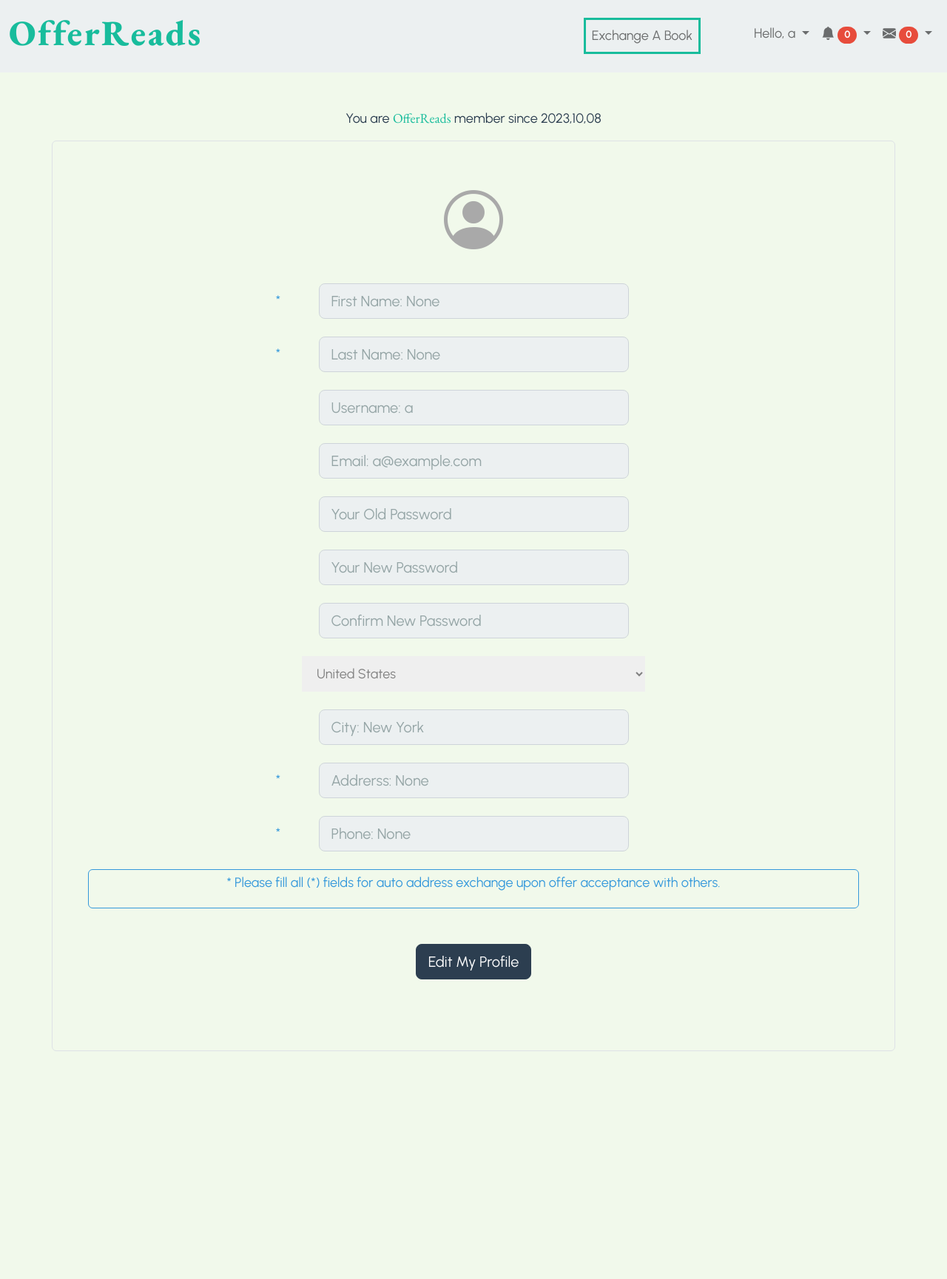
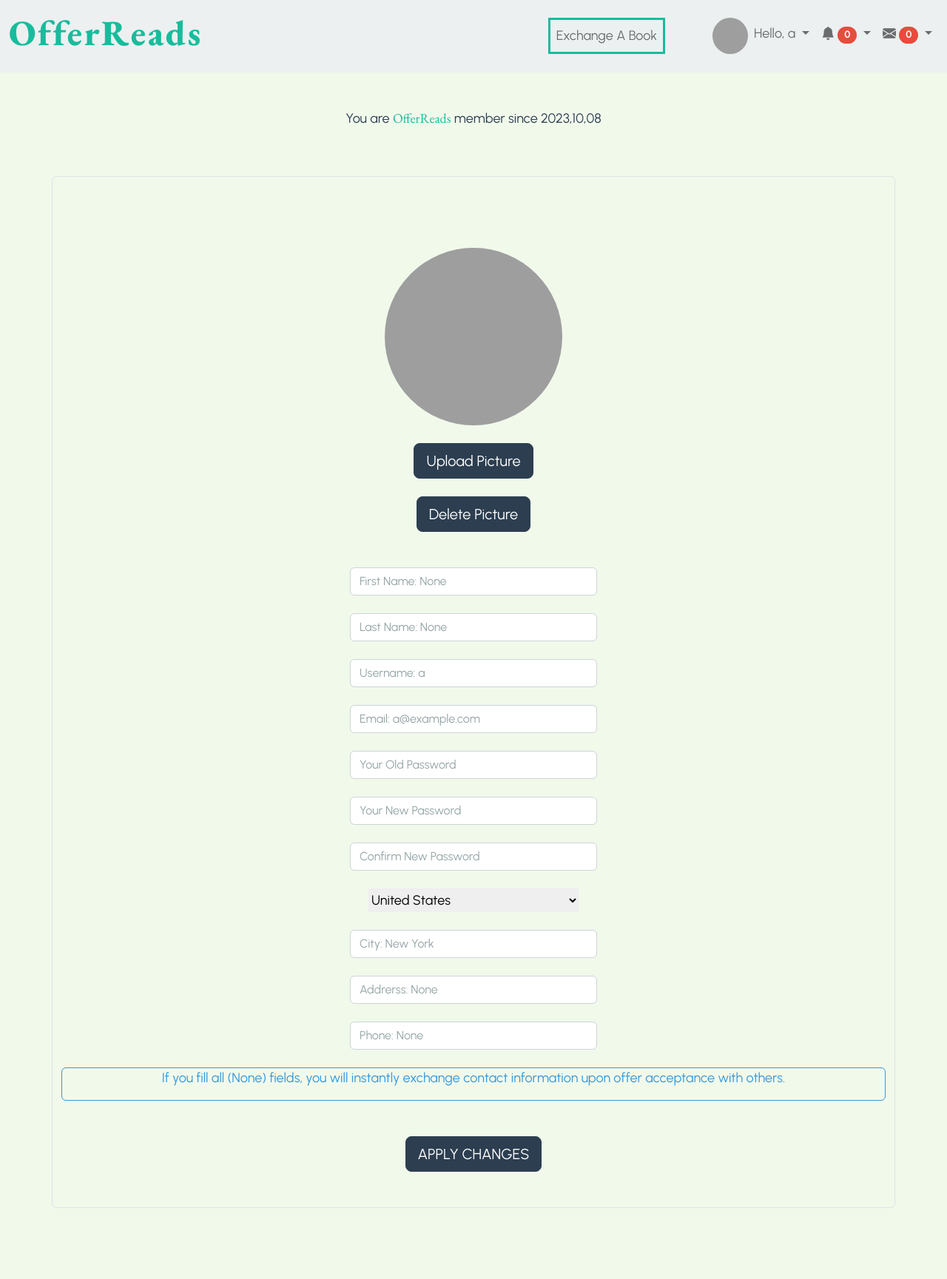
Before and after one commit to levent-86/OfferReads, a Flask app: page /myprofile in a window 1280 px wide. Shown: the whole page at 74% size. Before the commit the page ends 1421 px from the top, so only its background shows below. Run offline with Flask 3, Linux system fonts and the light colour scheme; a user stored in the database is signed in; some libraries are stand-ins or nearby versions; grey boxes are pictures that could not be loaded.

Commit message:
profile picture add/remove feature activated on myprofile.html

```diff
--- a/app.py
+++ b/app.py
@@ -1,9 +1,12 @@
+import os
 from cs50 import SQL
 from flask import Flask, flash, redirect, render_template, request, session
 from flask_session import Session
 from werkzeug.security import check_password_hash, generate_password_hash
+from werkzeug.utils import secure_filename
 
-from helpers import countries, login_required, login_not_required, greet_user
+from helpers import countries, login_required, login_not_required, greet_user, allowed_file, profile_picture
+
 
 # Configure application
 app = Flask(__name__)
@@ -26,6 +29,79 @@ app.config["TEMPLATES_AUTO_RELOAD"] = True
 @app.route("/")
 def index():
     return render_template("index.html", greet=greet_user())
+
+
+
+@app.route("/login", methods=["GET", "POST"])
+@login_not_required
+def login():
+    # User log in
+
+    # Collect user's inputs
+    user_username = request.form.get("username")
+    user_password = request.form.get("password")
+
+    # Query the all usernames in database for username
+    users = db.execute("SELECT * FROM users WHERE username = ?;", user_username)
+
+    if request.method == "POST":
+
+        # Ensure if username field filled
+        if len(user_username) < 1:
+            flash("Please insert your username.")
+            return redirect("/login")
+
+        # Ensure if password field filled
+        if len(user_password) < 1:
+            flash("Please insert your password.")
+            return redirect("/login")
+
+        # Ensure username exists and password is correct
+        if len(users) < 1 or not check_password_hash(users[0]["hash"], user_password):
+            flash("The username and/or password you entered is incorrect.")
+            return redirect("/login")
+
+        # Clear all users
+        session.clear()
+
+        # Remember which user has logged in
+        session["user_id"] = users[0]["id"]
+
+        # Create a directory for user's profile picture and books pictures if it's not exists
+        # https://docs.python.org/3/library/os.html
+        """ try:
+            os.makedirs(f"static/pictures/{session['user_id']}/pp")
+        except FileExistsError:
+            pass
+        try:
+            os.makedirs(f"static/pictures/{session['user_id']}/bp")
+        except FileExistsError:
+            pass """
+        if not os.path.exists(f"static/pictures/{session['user_id']}/bp"):
+            os.makedirs(f"static/pictures/{session['user_id']}/bp")
+        elif not os.path.exists(f"static/pictures/{session['user_id']}/pp"):
+            os.makedirs(f"static/pictures/{session['user_id']}/pp")
+
+        # Flash the success
+        flash("Successfully logged in.")
+
+        # Redirect user to home page
+        return redirect("/")
+
+    else:
+        return render_template("login.html")
+
+
+
+@app.route("/logout")
+def logout():
+    # User log out
+
+    # Clear all users
+    session.clear()
+
+    # Redirect user to index.html page
+    return redirect("/")
 
 
 
@@ -122,64 +198,6 @@ def register():
 
 
 
-@app.route("/login", methods=["GET", "POST"])
-@login_not_required
-def login():
-    # User log in
-
-    # Collect user's inputs
-    user_username = request.form.get("username")
-    user_password = request.form.get("password")
-
-    # Query the all usernames in database for username
-    users = db.execute("SELECT * FROM users WHERE username = ?;", user_username)
-
-    if request.method == "POST":
-
-        # Ensure if username field filled
-        if len(user_username) < 1:
-            flash("Please insert your username.")
-            return redirect("/login")
-
-        # Ensure if password field filled
-        if len(user_password) < 1:
-            flash("Please insert your password.")
-            return redirect("/login")
-
-        # Ensure username exists and password is correct
-        if len(users) < 1 or not check_password_hash(users[0]["hash"], user_password):
-            flash("The username and/or password you entered is incorrect.")
-            return redirect("/login")
-
-        # Clear all users
-        session.clear()
-
-        # Remember which user has logged in
-        session["user_id"] = users[0]["id"]
-
-        # Flash the success
-        flash("Successfully logged in.")
-
-        # Redirect user to home page
-        return redirect("/")
-
-    else:
-        return render_template("login.html")
-
-
-
-@app.route("/logout")
-def logout():
-    # User log out
-
-    # Clear all users
-    session.clear()
-
-    # Redirect user to index.html page
-    return redirect("/")
-
-
-
 @app.route("/myprofile", methods=["GET", "POST"])
 @login_required
 def myprofile():
@@ -257,7 +275,7 @@ def myprofile():
 
 
         # Save the new country if user inputs
-        if input_country:
+        if input_country != country:
         # Ensure if user choose the correct country
             if input_country not in countries():
                 flash("Please choose a country in the list.")
@@ -298,16 +316,65 @@ def myprofile():
         if address != None:
             address = address.title()
 
-        """ delete_values = {
-            "fname": fname,
-            "lname": lname,
-            "address": address,
-            "phone": phone
-        }
+        return render_template("myprofile.html", greet=greet_user(), date=date, fname=fname, lname=lname, username=uname, email=email, user_country=country, countries=countries(), city=city, address=address, phone=phone)
 
-        delete_button_names = ["First Name", "Last Name", "City", "Address", "Phone"] """
 
-        return render_template("myprofile.html", greet=greet_user(), date=date, fname=fname, lname=lname, username=uname, email=email, user_country=country, countries=countries(), city=city, address=address, phone=phone)
+
+
+@app.route('/pp', methods=['GET', 'POST'])
+@login_required
+def upload_profile_picture():
+
+    if request.method == 'POST':
+
+        # Collect the image file to a variable
+        img = request.files['image']
+
+        # Collect the user's image from the database to a variable
+        data_img = db.execute("SELECT picture FROM users;")[0]["picture"]
+
+        # Ensure if input is not empty
+        if img.filename == '':
+            flash("You didn't select your profile picture.")
+            return redirect("/myprofile")
+
+        # Ensure if input file format is right
+        if allowed_file(img.filename) == False:
+            flash("Only .jpg, .jpeg, .png and .gif file formats allowed.")
+            return redirect("/myprofile")
+
+        # Save the image file only input requirements are satisfied
+        if img.filename != '' and allowed_file(img.filename) == True:
+
+            # Determine the image saving path
+            upload_path = f'{os.getcwd()}/static/pictures/{session["user_id"]}/pp'
+
+            # Rename the input image file
+            img.filename = f"1.{img.filename.rsplit('.', 1)[1].lower()}"
+
+            # Senitize the file name to save
+            secure = secure_filename(img.filename)
+
+            # Save image in directory and database if doesn't exists
+            if data_img == None:
+                img.save(os.path.join(upload_path, secure))
+                db.execute("UPDATE users SET picture = ? WHERE id = ?;", secure, session["user_id"])
+                flash("Your profile picture successfully added.")
+                return redirect("/myprofile")
+
+            # Remove the previous image and save new image in directory and database
+            else:
+                os.remove(os.path.join(upload_path, data_img))
+                img.save(os.path.join(upload_path, secure))
+                db.execute("UPDATE users SET picture = ? WHERE id = ?;", secure, session["user_id"])
+                flash("Your profile picture successfully updated.")
+                return redirect("/myprofile")
+
+        flash("Something went wrong. Please try again.")
+        return redirect("/myprofile")
+
+
+    return redirect("/myprofile")
 
 
 
@@ -319,21 +386,7 @@ def delete_myprofile():
     d_lname = request.form.get("lname")
     d_address = request.form.get("address")
     d_phone = request.form.get("phone")
-
-    # Take the data from database
-    database = db.execute("SELECT * FROM users WHERE id = ?;", session["user_id"])
-    fname = database[0]["fname"]
-    lname = database[0]["lname"]
-    address = database[0]["address"]
-    phone = database[0]["phone"]
-
-    # Return string if there's no information in the database
-    """ if fname != None:
-        fname = fname.title()
-    if lname != None:
-        lname = lname.title()
-    if address != None:
-        address = address.title() """
+    d_picture = db.execute("SELECT picture FROM users WHERE id = ?;", session["user_id"])[0]["picture"]
 
     if d_fname != None:
         db.execute("UPDATE users SET fname = NULL WHERE id = ?;", session["user_id"])
@@ -351,9 +404,17 @@ def delete_myprofile():
         db.execute("UPDATE users SET phone = NULL WHERE id = ?;", session["user_id"])
         flash("Your phone successfully deleted.")
         return redirect("/myprofile")
+    if d_picture != None:
+        # Determine the image saving path
+        path = f'{os.getcwd()}/static/pictures/{session["user_id"]}/pp/{d_picture}'
+        os.remove(path)
+        db.execute("UPDATE users SET picture = NULL WHERE id = ?;", session["user_id"])
+        flash("Your profile picture successfully deleted.")
+        return redirect("/myprofile")
     else:
         flash("Something went wrong. Please try again.")
         return redirect("/myprofile")
+
 
 
 
--- a/static/script.js
+++ /dev/null
@@ -1,13 +0,0 @@
-// myprofile.html section
-const btn = document.querySelector(".mp-show");
-const edit = document.querySelector(".mp-hidden");
-
-btn.addEventListener("click", () => {
-    const disabled = document.querySelectorAll(".mp-disabled");
-    for (let i = 0; i < disabled.length; i++) {
-        disabled[i].disabled = false;
-    }
-    btn.classList.add("mp-hidden");
-    btn.classList.remove("mp-show");
-    edit.classList.remove("mp-hidden");
-})
--- a/static/style.css
+++ b/static/style.css
@@ -70,16 +70,25 @@ input[placeholder="Search"] {
     margin: 0 1rem;
 }
 
+/* Register */
+.reg-select:not(.form-select-md), .mp-select:not(.form-select-md) {
+    width: 23rem;
+    padding-left: 1rem;
+    font-size: large;
+    height: 3rem;
+}
+
 /* My Profile */
+.profile-picture {
+    width: 15rem;
+    height: 15rem;
+    object-fit: cover;
+    cursor: pointer;
+}
 .bi-person-circle, .bi-book-fill {
     color: darkgray;
-    font-size: 5rem;
-}
-.mp-hidden {
-    display: none;
-}
-.myp-show {
-    display: block;
+    font-size: 15rem;
+    cursor: pointer;
 }
 input[type="file"] {
     display: none;
@@ -89,12 +98,6 @@ input[type="file"] {
 }
 .mp-deletep {
     margin-top: 5rem;
-}
-select:not(.form-select-md) {
-    width: 29rem;
-    padding-left: 1rem;
-    font-size: large;
-    height: 3rem;
 }
 .mp-nullable-container {
     display: flex;
@@ -120,3 +123,6 @@ select:not(.form-select-md) {
     justify-content: center;
     align-items: center;
 }
+.bi-book-fill {
+    cursor: pointer;
+}
--- a/templates/layout.html
+++ b/templates/layout.html
@@ -28,7 +28,10 @@
                         <a class="nav-link border border-3 border-success" href="/exchange">Exchange A Book</a>
                     </li>
                     {% if session["user_id"] %}
-                        <li class="nav-item dropdown">
+                        <li class="nav-item dropdown d-flex no-wrap">
+                            {% if picture != None %}
+                                <img src="../static/pictures/{{ session['user_id'] }}/pp/{{ picture }}" style="width: 3rem;" class="mini-profile-picture rounded-circle">
+                            {% endif %}
                             <a class="nav-link dropdown-toggle" href="#" id="navbarDropdown" role="button" data-bs-toggle="dropdown" aria-expanded="false">
                                 Hello, {{ greet }}
                             </a>
@@ -101,7 +104,5 @@
     <footer>
 
     </footer>
-
-    <script src="../static/script.js"></script>
 </body>
 </html>
--- a/templates/login.html
+++ b/templates/login.html
@@ -7,10 +7,10 @@
 {% block main %}
     <form action="/login" method="post">
         <div class="mb-4">
-            <input size="35" autocomplete="off" autofocus class="form-control form-control-lg mx-auto w-auto" id="username" name="username" placeholder="Username" type="text">
+            <input size="35" autocomplete="off" autofocus class="form-control form-control-md mx-auto w-auto" id="username" name="username" placeholder="Username" type="text">
         </div>
         <div class="mb-4">
-            <input size="35" class="form-control form-control-lg mx-auto w-auto" id="password" name="password" placeholder="Password" type="password">
+            <input size="35" autocomplete="off" class="form-control form-control-md mx-auto w-auto" id="password" name="password" placeholder="Password" type="password">
         </div>
         <button class="btn btn-primary" type="submit">Log In</button>
     </form>
--- a/templates/myprofile.html
+++ b/templates/myprofile.html
@@ -6,68 +6,88 @@
 
 {% block main %}
     <p class="text-primary">You are <a class="brand-name" href="/"><span class="mp-text"><span class="brand-name">Offer</span>Reads</span></a> member since {{ date }}</p>
-    <div class="mb-5 p-5 border rounded border-primary-subtle container-md">
+    <div class="mb-5 mt-5 border rounded border-primary-subtle container-md d-inline-flex flex-sm-column flex-wrap justify-content-center">
+        <form action="/pp" method="post" enctype="multipart/form-data" class="d-inline-flex flex-sm-column flex-wrap justify-content-center align-items-center mt-5">
+            <label for="image" class="mp-label">
+                {% if picture == None %}
+                    <i class="bi bi-person-circle "></i>
+                {% else %}
+                    <img src="../static/pictures/{{ session['user_id'] }}/pp/{{ picture }}" class="profile-picture rounded-circle mt-5 mb-4" alt="Profile Picture">
+                {% endif %}
+            </label>
+            <input type="file" name="image" id="image" class="form-control mx-auto w-auto">
+            <button type="submit" class="btn btn-primary btn-lg mb-4" style="width: fit-content;">Upload Picture</button>
+        </form>
+        {% if picture != None %}
+            <form action="/delete" method="post">
+                <input name="picture" value="{{ picture }}" hidden>
+                <button type="submit" class="btn btn-primary mb-5 btn-lg" style="width: fit-content;">Delete Picture</button>
+            </form>
+        {% endif %}
         <form action="/myprofile" method="post">
             <div class="mb-4">
-                <!-- https://stackoverflow.com/a/25825731 -->
-                <label for="profilepic" class="mp-label"><i class="bi bi-person-circle"></i></label>
-                <input type="file" name="profilepic" id="profilepic" class="form-control mx-auto w-auto mp-disabled" disabled="disabled">
-            </div>
-            <div class="mb-4 mp-nullable-container">
-                <input size="35" class="form-control form-control-lg mx-auto w-auto mp-disabled" id="fname" name="fname" placeholder="First Name: {{ fname }}" type="text" disabled="disabled"><span class="text-info">*</span>
-            </div>
-            <div class="mb-4 mp-nullable-container">
-                <input size="35" class="form-control form-control-lg mx-auto w-auto mp-disabled" id="lname" name="lname" placeholder="Last Name: {{ lname }}" type="text" disabled="disabled"><span class="text-info">*</span>
+                <input size="35" class="form-control form-control-md mx-auto w-auto mp-disabled" id="fname" name="fname" placeholder="First Name: {{ fname }}" type="text">
             </div>
             <div class="mb-4">
-                <input size="35" autocomplete="off" autofocus class="form-control form-control-lg mx-auto w-auto mp-disabled" id="username" name="username" placeholder="Username: {{ username }}" type="text" disabled="disabled">
+                <input size="35" class="form-control form-control-md mx-auto w-auto mp-disabled" id="lname" name="lname" placeholder="Last Name: {{ lname }}" type="text">
             </div>
             <div class="mb-4">
-                <input size="35" autocomplete="off" class="form-control form-control-lg mx-auto w-auto mp-disabled" id="email" name="email" placeholder="Email: {{ email }}" type="email" disabled="disabled">
+                <input size="35" autocomplete="off" class="form-control form-control-md mx-auto w-auto mp-disabled" id="username" name="username" placeholder="Username: {{ username }}" type="text">
             </div>
             <div class="mb-4">
-                <input size="35" class="form-control form-control-lg mx-auto w-auto mp-disabled" name="password" placeholder="Your Old Password" type="password" disabled="disabled">
+                <input size="35" autocomplete="off" class="form-control form-control-md mx-auto w-auto mp-disabled" id="email" name="email" placeholder="Email: {{ email }}" type="email">
             </div>
             <div class="mb-4">
-                <input size="35" class="form-control form-control-lg mx-auto w-auto mp-disabled" name="newpass" placeholder="Your New Password" type="password" disabled="disabled">
+                <input size="35" class="form-control form-control-md mx-auto w-auto mp-disabled" name="password" placeholder="Your Old Password" type="password">
             </div>
             <div class="mb-4">
-                <input size="35" class="form-control form-control-lg mx-auto w-auto mp-disabled" name="confirmpass" placeholder="Confirm New Password" type="password" disabled="disabled">
+                <input size="35" class="form-control form-control-md mx-auto w-auto mp-disabled" name="newpass" placeholder="Your New Password" type="password">
             </div>
             <div class="mb-4">
-                <select class="mp-disabled" name="countries" disabled="disabled">
-                    <option selected disabled hidden>{{ user_country }}</option>
+                <input size="35" class="form-control form-control-md mx-auto w-auto mp-disabled" name="confirmpass" placeholder="Confirm New Password" type="password">
+            </div>
+            <div class="mb-4">
+                <select class="mp-disabled" name="countries">
+                    <option selected hidden>{{ user_country }}</option>
                     {% for country in countries %}
                         <option value="{{ country }}">{{ country }}</option>
                     {% endfor %}
                 </select>
             </div>
             <div class="mb-4">
-                <input size="35" autocomplete="off" class="form-control form-control-lg mx-auto w-auto mp-disabled" id="city" name="city" placeholder="City: {{ city }}" type="text" disabled="disabled">
+                <input size="35" autocomplete="off" class="form-control form-control-md mx-auto w-auto mp-disabled" id="city" name="city" placeholder="City: {{ city }}" type="text">
             </div>
-            <div class="mb-4 mp-nullable-container">
-                <input size="35" autocomplete="off" class="form-control form-control-lg mx-auto w-auto mp-disabled" id="address" name="address" placeholder="Addrerss: {{ address }}" type="text" disabled="disabled"><span class="text-info">*</span>
+            <div class="mb-4">
+                <input size="35" autocomplete="off" class="form-control form-control-md mx-auto w-auto mp-disabled" id="address" name="address" placeholder="Addrerss: {{ address }}" type="text">
             </div>
-            <div class="mb-4 mp-nullable-container">
-                <input size="35" autocomplete="off" class="form-control form-control-lg mx-auto w-auto mp-disabled" id="phone" name="phone" placeholder="Phone: {{ phone }}" type="tel" disabled="disabled"><span class="text-info">*</span>
+            <div class="mb-4">
+                <input size="35" autocomplete="off" class="form-control form-control-md mx-auto w-auto mp-disabled" id="phone" name="phone" placeholder="Phone: {{ phone }}" type="tel">
             </div>
-
-            <div class="container-md p-1 border rounded border-info mb-5">
-                <p  class="text-info">* Please fill all (*) fields for auto address exchange upon offer acceptance with others.</p>
-            </div>
+            {% if fname == None or lname == None or address == None or phone == None %}
+                <div class="container-md border rounded border-info mb-5">
+                    <p  class="text-info">If you fill all (None) fields, you will instantly exchange contact information upon offer acceptance with others.</p>
+                </div>
+            {% else %}
+                <div class="container-md border rounded border-info mb-5">
+                    <p class="text-info">You're ready to instant book exchange with individuals.</p>
+                </div>
+            {% endif %}
 
             <div class="mb-7">
-                <button type="button" class="btn btn-primary mp-show btn-lg mb-5">Edit My Profile</button>
                 <button type="submit" class="btn btn-primary mp-hidden btn-lg mb-5">APPLY CHANGES</button>
             </div>
         </div>
     </form>
     {% if fname != None or lname != None or address != None or phone != None %}
-        <div class="container-md p-5 border rounded border-warning-subtle mb-5">
+        <div class="container-md border rounded border-warning-subtle mb-5">
             {% if fname != None and lname != None and address != None and phone != None %}
-                <p  class="text-warning">If you delete any of this information, you will not be able to automatically exchange addresses with the offeror or the acceptor of your offer (You will need to contact the offeror or the acceptor yourself).</p>
+                <div class="container-md border rounded border-warning mb-5 mt-5">
+                    <p  class="text-warning">If you delete any of this information, you will not be able to automatically exchange contact infromation with the offeror or the acceptor of your offer (You will need to contact the offeror or the acceptor yourself).</p>
+                </div>
             {% else %}
-                <p  class="text-warning">You cannot automatically exchange addresses with the offeror or the acceptor because you have not filled out all the required fields above.</p>
+                <div class="container-md border rounded border-warning mb-5 mt-5">
+                    <p  class="text-warning">You cannot automatically exchange contact information with the offeror or the acceptor because you have not filled out all the required fields above.</p>
+                </div>
             {% endif %}
             {% if fname != None %}
                 <form action="/delete" method="post">
```
Also changed, not shown: helpers.py (+17 -0 lines), templates/exchange.html (+15 -1 lines), templates/register.html (+6 -6 lines), exchange.db, templates/mybooks.html (line endings or trailing spaces).
